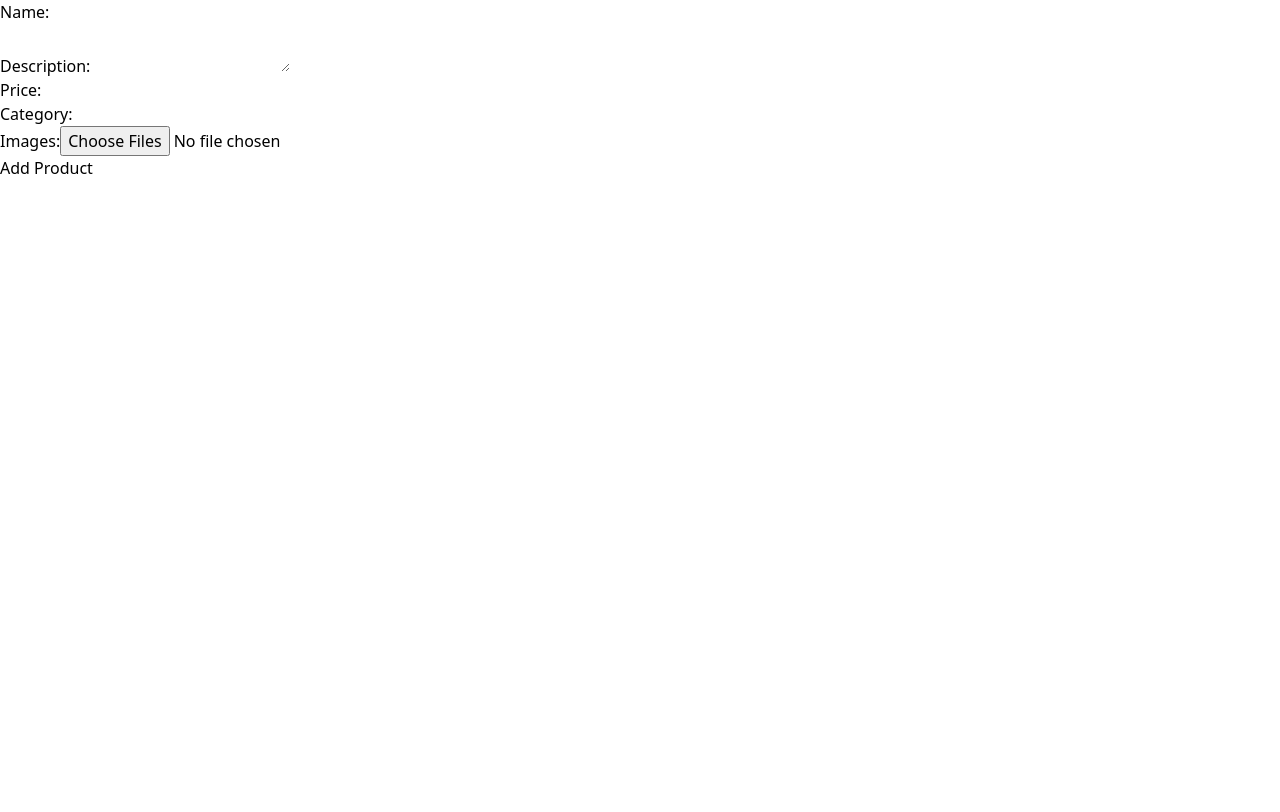
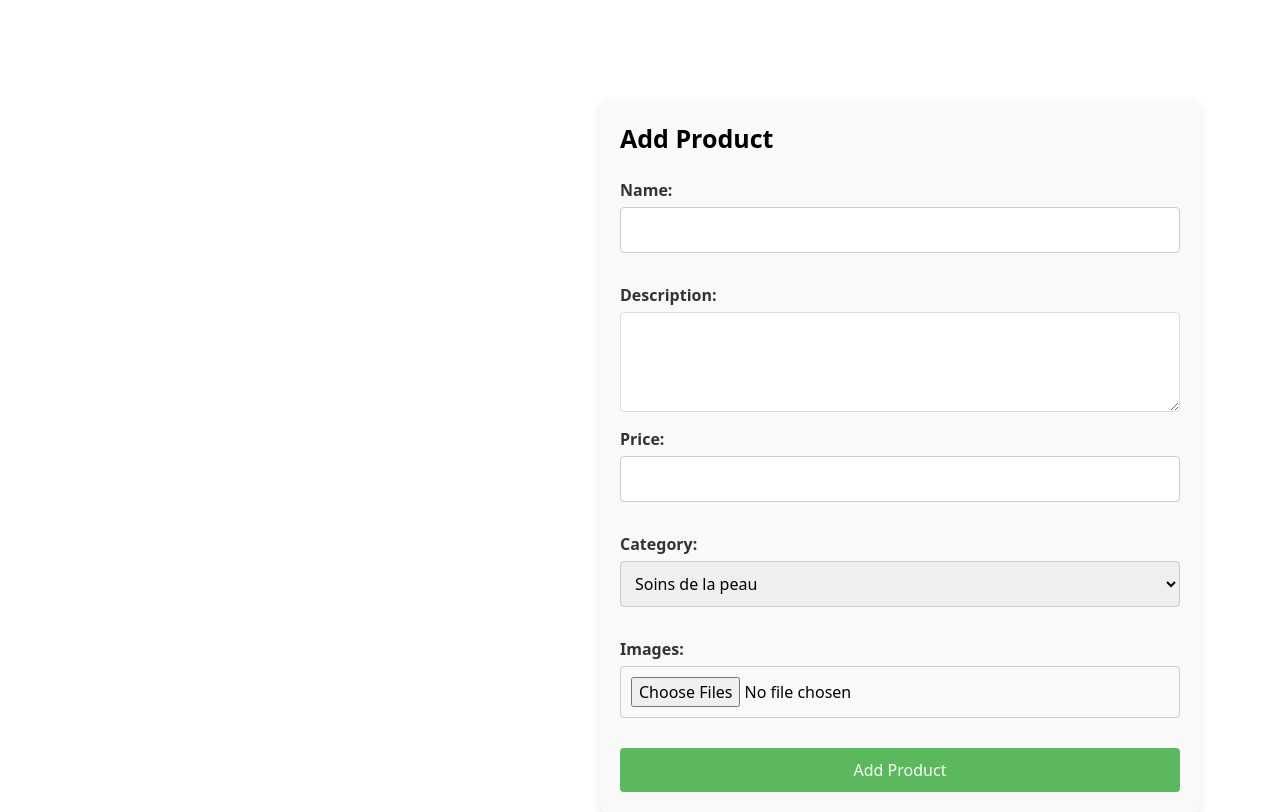
Before and after one commit to Solo-Ecommerce/Ecommerce-solo-Project-, a React (Create React App) app in the folder client/: page /addProducts in a window 1280 px wide. Built offline with nearby package versions, Linux system fonts and the light colour scheme.

Commit message:
fix the style of the add products

```diff
--- a/client/src/App.js
+++ b/client/src/App.js
@@ -56,6 +56,7 @@ import Navbar from "./component/navbar/Navbar";
 import Login from "./component/login/Login";
 import AdminHomePage from "./component/adminHomePage/AdminHomePage";
 import AddProducts from "./component/addProducts/AddProducts";
+import UpdateProducts from "./component/updateProducts/UpdateProducts";
 
 function App() {
   const location = useLocation();
@@ -74,6 +75,7 @@ function App() {
           <Route path="/login" element={<Login />} />
           <Route path="/adminhomepage" element={<AdminHomePage />} />
           <Route path="/addProducts" element={<AddProducts />} />
+          <Route path="/updateproducts" element={<UpdateProducts />} />
         </Routes>
       </div>
     </div>
--- a/client/src/component/addProducts/AddProducts.css
+++ b/client/src/component/addProducts/AddProducts.css
@@ -1,151 +1,93 @@
-/* .add__product__container__admin {
-  display: flex;
-  justify-content: center;
-  align-items: center;
-  height: 100vh;
-  background-color: #f4f4f9;
+.title__product__admin {
+  font-weight: bold;
+  font-size: 25px;
+  margin-bottom: 20px;
+}
+.add-product-container {
+  max-width: 600px;
+  margin-top: 100px;
+  margin-left: 600px;
   padding: 20px;
+  background-color: #f9f9f9;
+  border-radius: 8px;
+  box-shadow: 0 4px 10px rgba(0, 0, 0, 0.1);
 }
 
-.product__details__admin {
-  background-color: #fff;
-  border-radius: 8px;
-  padding: 20px;
-  width: 400px;
-  box-shadow: 0 4px 8px rgba(0, 0, 0, 0.1);
+.add-product-form {
+  display: flex;
+  flex-direction: column;
+  gap: 15px;
+}
+
+.form-group {
   display: flex;
   flex-direction: column;
 }
 
-.add__product__admin {
-  font-weight: bold;
-  font-size: 24px;
-  margin-bottom: 20px;
+.form-label {
+  font-size: 16px;
+  margin-bottom: 5px;
   color: #333;
-  text-align: center;
 }
 
-.input__add__product__admin {
-  background-color: #e0e0e0;
-  border: 1px solid #ccc;
+.form-input,
+.form-textarea {
+  padding: 10px;
+  border: 1px solid #ddd;
   border-radius: 4px;
-  padding: 10px;
-  margin-bottom: 15px;
-  font-size: 16px;
-  color: #333;
-  width: 100%;
-  box-sizing: border-box;
-}
-
-.input__add__product__admin:focus {
-  background-color: #fff;
-  border-color: #007bff;
-  outline: none;
+  font-size: 14px;
   transition: border-color 0.3s ease;
 }
 
-.submit__add__product__admin {
+.form-input:focus,
+.form-textarea:focus {
+  border-color: #007bff;
+  outline: none;
+}
+
+.form-textarea {
+  height: 100px;
+  resize: vertical;
+}
+
+.submit-button {
+  padding: 12px;
   background-color: #007bff;
   color: white;
   border: none;
   border-radius: 4px;
-  padding: 12px;
+  cursor: pointer;
   font-size: 16px;
-  cursor: pointer;
-  width: 100%;
-  margin-top: 15px;
-  text-align: center;
-}
-
-.submit__add__product__admin:hover {
-  background-color: #0056b3;
-} */
-
-/* General Styles */
-body {
-  font-family: Arial, sans-serif;
-  background-color: #f4f4f4;
-  margin: 0;
-  padding: 0;
-  display: flex;
-  justify-content: center;
-  align-items: center;
-  height: 100vh;
-}
-
-h2 {
-  text-align: center;
-  color: #333;
-  font-size: 2rem;
-  margin-bottom: 20px;
-}
-
-form {
-  background-color: #fff;
-  padding: 20px;
-  border-radius: 8px;
-  box-shadow: 0 4px 8px rgba(0, 0, 0, 0.1);
-  max-width: 400px;
-  width: 100%;
-}
-
-form div {
-  margin-bottom: 15px;
-}
-
-label {
-  display: block;
-  margin-bottom: 8px;
-  color: #333;
-  font-weight: bold;
-}
-
-input[type="text"],
-input[type="number"],
-textarea,
-select {
-  width: 100%;
-  padding: 10px;
-  border: 1px solid #ccc;
-  border-radius: 4px;
-  font-size: 1rem;
-  background-color: #f9f9f9;
-}
-
-textarea {
-  height: 100px;
-  resize: none;
-}
-
-input[type="file"] {
-  border: none;
-  font-size: 0.9rem;
-}
-
-button {
-  width: 100%;
-  background-color: #28a745;
-  color: white;
-  padding: 12px;
-  border: none;
-  border-radius: 4px;
-  font-size: 1.1rem;
-  cursor: pointer;
   transition: background-color 0.3s ease;
 }
 
-button:hover {
-  background-color: #218838;
+.submit-button:hover {
+  background-color: #0056b3;
 }
 
-button:disabled {
-  background-color: #ccc;
-  cursor: not-allowed;
+/* Success popup style */
+.success-popup {
+  margin-top: 20px;
+  padding: 10px;
+  background-color: #4caf50;
+  color: white;
+  border-radius: 4px;
+  text-align: center;
+  font-size: 16px;
+  animation: fade-in-out 3s ease;
 }
 
-/* Success message */
-p {
-  color: #28a745;
-  font-size: 1rem;
-  text-align: center;
+@keyframes fade-in-out {
+  0% {
+    opacity: 0;
+  }
+  10% {
+    opacity: 1;
+  }
+  90% {
+    opacity: 1;
+  }
+  100% {
+    opacity: 0;
+  }
 }
--- a/client/src/component/addProducts/AddProducts.jsx
+++ b/client/src/component/addProducts/AddProducts.jsx
@@ -1,97 +1,18 @@
-// import React, { useState } from "react";
-// import { addProductAdmin } from "../service/serviceProducts";
-// import "./AddProducts.css";
-
-// function AddProducts() {
-//   const [name, setName] = useState("");
-//   const [description, setDescription] = useState("");
-//   const [price, setPrice] = useState("");
-//   const [category, setCategory] = useState("");
-//   const [images, setImages] = useState([]);
-//   const [addProd, setAddProd] = useState([]);
-
-//   const handleImageUpload = (e) => {
-//     const files = Array.from(e.target.files);
-//     setImages(files);
-//   };
-
-//   const handleClick = () => {
-//     const formData = new FormData();
-//     formData.append("name", name);
-//     formData.append("description", description);
-//     formData.append("price", price);
-//     formData.append("category", category);
-
-//     images.forEach((image, index) => {
-//       formData.append("images", image);
-//     });
-
-//     addProductAdmin(formData)
-//       .then((res) => {
-//         alert("Product added successfully!");
-//         setAddProd(res);
-//       })
-//       .catch((err) => console.log("The product is not added", err));
-//   };
-
-//   return (
-//     <div className="add__product__container__admin">
-//       <div className="product__details__admin">
-//         <h3 className="add__product__admin">Add New Product</h3>
-//         <input
-//           className="input__add__product__admin"
-//           type="text"
-//           placeholder="Product Name"
-//           onChange={(e) => setName(e.target.value)}
-//         />
-//         <input
-//           className="input__add__product__admin"
-//           type="text"
-//           placeholder="Description"
-//           onChange={(e) => setDescription(e.target.value)}
-//         />
-//         <input
-//           className="input__add__product__admin"
-//           type="number"
-//           placeholder="Price"
-//           onChange={(e) => setPrice(e.target.value)}
-//         />
-//         <input
-//           className="input__add__product__admin"
-//           type="text"
-//           placeholder="Category"
-//           onChange={(e) => setCategory(e.target.value)}
-//         />
-//         <input
-//           className="input__add__product__admin"
-//           type="file"
-//           accept="image/*"
-//           multiple
-//           onChange={handleImageUpload}
-//         />
-//         <button className="submit__btn" onClick={handleClick}>
-//           Add Product
-//         </button>
-//       </div>
-//     </div>
-//   );
-// }
-
-// export default AddProducts;
-
 import React, { useState } from "react";
 import axios from "axios";
+import "./AddProducts.css";
 
 const AddProducts = () => {
   const [formData, setFormData] = useState({
     name: "",
     description: "",
     price: "",
-    category: "",
+    category: "Soins de la peau",
     images: [],
   });
 
   const [imageFiles, setImageFiles] = useState([]);
+  const [successMessage, setSuccessMessage] = useState("");
 
   const handleChange = (e) => {
     const { name, value } = e.target;
@@ -108,7 +29,7 @@ const AddProducts = () => {
     for (const image of imageFiles) {
       const formData = new FormData();
       formData.append("file", image);
-      formData.append("upload_preset", "naruto"); // Replace with your Cloudinary upload preset
+      formData.append("upload_preset", "naruto");
 
       try {
         const res = await axios.post(
@@ -139,17 +60,21 @@ const AddProducts = () => {
         productData
       );
       console.log("Product added:", response.data);
-      // Optionally, reset form or show success message
+      setSuccessMessage("Le produit a été ajouté avec succès !");
+      setTimeout(() => setSuccessMessage(""), 3000);
     } catch (error) {
       console.error("Error adding product:", error);
     }
   };
 
   return (
-    <form onSubmit={handleSubmit}>
-      <div>
-        <label>Name:</label>
+    <div className="add-product-container">
+      <h3 className="title__product__admin">Add Product</h3>
+      <form className="add-product-form" onSubmit={handleSubmit}>
+        <div className="form-group">
+          <label className="form-label">Name:</label>
           <input
+            className="form-input"
             type="text"
             name="name"
             value={formData.name}
@@ -157,18 +82,20 @@ const AddProducts = () => {
             required
           />
         </div>
-      <div>
-        <label>Description:</label>
+        <div className="form-group">
+          <label className="form-label">Description:</label>
           <textarea
+            className="form-textarea"
             name="description"
             value={formData.description}
             onChange={handleChange}
             required
           />
         </div>
-      <div>
-        <label>Price:</label>
+        <div className="form-group">
+          <label className="form-label">Price:</label>
           <input
+            className="form-input"
             type="number"
             name="price"
             value={formData.price}
@@ -176,19 +103,26 @@ const AddProducts = () => {
             required
           />
         </div>
-      <div>
-        <label>Category:</label>
-        <input
-          type="text"
+        <div className="form-group">
+          <label className="form-label">Category:</label>
+          <select
+            className="form-input"
             name="category"
             value={formData.category}
             onChange={handleChange}
             required
-        />
+          >
+            <option value="Soins de la peau">Soins de la peau</option>
+            <option value="Soins des cheveux">Soins des cheveux</option>
+            <option value="Soins des yeux">Soins des yeux</option>
+            <option value="Soins des pieds">Soins des pieds</option>
+            <option value="Cosmétiques">Cosmétiques</option>
+          </select>
         </div>
-      <div>
-        <label>Images:</label>
+        <div className="form-group">
+          <label className="form-label">Images:</label>
           <input
+            className="form-input"
             type="file"
             multiple
             accept="image/*"
@@ -196,8 +130,13 @@ const AddProducts = () => {
             required
           />
         </div>
-      <button type="submit">Add Product</button>
+        <button className="submit-button" type="submit">
+          Add Product
+        </button>
       </form>
+
+      {successMessage && <div className="success-popup">{successMessage}</div>}
+    </div>
   );
 };
 
--- a/client/src/component/adminHomePage/AdminHomePage.jsx
+++ b/client/src/component/adminHomePage/AdminHomePage.jsx
@@ -7,6 +7,7 @@ import { getAllProducts, deleteProduct } from "../service/serviceProducts";
 
 function AdminHomePage() {
   const [products, setProducts] = useState([]);
+  const [successMessage, setSuccessMessage] = useState("");
 
   useEffect(() => {
     const fetchProducts = async () => {
@@ -26,6 +27,8 @@ function AdminHomePage() {
     try {
       await deleteProduct(id);
       setProducts(products.filter((product) => product.productId !== id));
+      setSuccessMessage("Le produit a été supprimé avec succès.");
+      setTimeout(() => setSuccessMessage(""), 3000);
       console.log(`Product with id ${id} deleted.`);
     } catch (err) {
       console.error("Failed to delete product:", err);
@@ -86,6 +89,9 @@ function AdminHomePage() {
           </div>
         </div>
       </div>
+      {successMessage && (
+        <div className="success-popup__admin">{successMessage}</div>
+      )}
     </div>
   );
 }
--- a/client/src/component/adminSideBar/AdminSideBar.jsx
+++ b/client/src/component/adminSideBar/AdminSideBar.jsx
@@ -5,6 +5,7 @@ function AdminSideBar() {
     <div className="sidebar__admim">
       <a href="/adminhomepage">Dashboard</a>
       <a href="/addProducts">Add Products</a>
+      <a href="/updateproducts">update Products</a>
     </div>
   );
 }
--- a/client/src/component/service/serviceProducts.js
+++ b/client/src/component/service/serviceProducts.js
@@ -4,7 +4,7 @@ export const getAllProducts = async () => {
   return axios
     .get(`http://localhost:3000/products/getAllProducts`)
     .then((res) => {
-      console.log(res.data);
+      console.log(res.data.reverse());
       return res.data;
     })
     .catch((error) => {
--- /dev/null
+++ b/client/src/component/updateProducts/UpdateProducts.css
@@ -0,0 +1,63 @@
+.update-products {
+  max-width: 600px; /* Set a max width for the form */
+  margin: 20px auto; /* Center the form */
+  padding: 20px; /* Add padding around the form */
+  border: 1px solid #ddd; /* Light border */
+  border-radius: 8px; /* Rounded corners */
+  box-shadow: 0 4px 8px rgba(0, 0, 0, 0.1); /* Subtle shadow */
+  background-color: #fff; /* White background */
+}
+
+.update-title {
+  text-align: center; /* Center the title */
+  margin-bottom: 20px; /* Space below the title */
+  font-size: 24px; /* Font size for title */
+}
+
+.inputs__container__update {
+  display: flex; /* Use flexbox for layout */
+  flex-direction: column; /* Stack elements vertically */
+}
+
+.form-input__update,
+.form-input {
+  margin-bottom: 15px; /* Space between inputs */
+  padding: 10px; /* Inner padding */
+  border: 1px solid #ccc; /* Border for inputs */
+  border-radius: 4px; /* Rounded corners */
+  font-size: 16px; /* Font size */
+  transition: border-color 0.3s; /* Transition effect */
+}
+
+.form-input__update:focus,
+.form-input:focus {
+  border-color: #66afe9; /* Change border color on focus */
+  outline: none; /* Remove default outline */
+}
+
+.form-label {
+  margin-bottom: 5px; /* Space below labels */
+  font-weight: bold; /* Bold labels */
+}
+
+.submit-button {
+  padding: 10px; /* Inner padding */
+  background-color: #5cb85c; /* Green background */
+  color: white; /* White text */
+  border: none; /* No border */
+  border-radius: 4px; /* Rounded corners */
+  cursor: pointer; /* Pointer cursor on hover */
+  font-size: 16px; /* Font size */
+  transition: background-color 0.3s; /* Transition effect */
+}
+
+.submit-button:hover {
+  background-color: #4cae4c; /* Darker green on hover */
+}
+
+.success-message {
+  margin-top: 15px; /* Space above success message */
+  color: #5cb85c; /* Green text */
+  text-align: center; /* Center the message */
+  font-weight: bold; /* Bold message */
+}
--- /dev/null
+++ b/client/src/component/updateProducts/UpdateProducts.jsx
@@ -0,0 +1,143 @@
+import React, { useState } from "react";
+import axios from "axios";
+import "./UpdateProducts.css"; // Import your CSS file
+
+function UpdateProducts() {
+  const [formData, setFormData] = useState({
+    name: "",
+    description: "",
+    price: "",
+    category: "Soins de la peau",
+    images: [],
+  });
+  const [imageFiles, setImageFiles] = useState([]);
+  const [successMessage, setSuccessMessage] = useState("");
+
+  const handleChange = (e) => {
+    const { name, value } = e.target;
+    setFormData({ ...formData, [name]: value });
+  };
+
+  const handleImageChange = (e) => {
+    setImageFiles([...e.target.files]);
+  };
+
+  const uploadImages = async () => {
+    const imageUrls = [];
+
+    for (const image of imageFiles) {
+      const formData = new FormData();
+      formData.append("file", image);
+      formData.append("upload_preset", "naruto");
+
+      try {
+        const res = await axios.post(
+          "https://api.cloudinary.com/v1_1/drbgxo3ua/image/upload",
+          formData
+        );
+        imageUrls.push(res.data.secure_url);
+      } catch (error) {
+        console.error("Error uploading image:", error);
+      }
+    }
+
+    return imageUrls;
+  };
+
+  const handleSubmit = async (e, id) => {
+    e.preventDefault();
+
+    const imageUrls = await uploadImages();
+    const productData = {
+      ...formData,
+      images: imageUrls,
+    };
+
+    try {
+      const response = await axios.post(
+        `http://localhost:3000/products/update/${id}`,
+        productData
+      );
+      console.log("Product modified:", response.data);
+      setSuccessMessage("Le produit a été modifié avec succès !");
+      setTimeout(() => setSuccessMessage(""), 3000);
+    } catch (error) {
+      console.error("Error updating product:", error);
+    }
+  };
+
+  return (
+    <div className="update-products">
+      <h2 className="update-title">Update Product</h2>
+      <form
+        onSubmit={(e) => handleSubmit(e, formData.id)}
+        className="update-form"
+      >
+        <div className="inputs__container__update">
+          <input
+            className="form-input__update"
+            type="text"
+            name="name"
+            placeholder="Product Name"
+            value={formData.name}
+            onChange={handleChange}
+            required
+          />
+          <input
+            className="form-input__update"
+            type="text"
+            name="description"
+            placeholder="Product Description"
+            value={formData.description}
+            onChange={handleChange}
+            required
+          />
+          <input
+            className="form-input__update"
+            type="number"
+            name="price"
+            placeholder="Product Price"
+            value={formData.price}
+            onChange={handleChange}
+            required
+          />
+          <div className="form-group">
+            <label className="form-label">Category:</label>
+            <select
+              className="form-input"
+              name="category"
+              value={formData.category}
+              onChange={handleChange}
+              required
+            >
+              <option value="Soins de la peau">Soins de la peau</option>
+              <option value="Soins des cheveux">Soins des cheveux</option>
+              <option value="Soins des yeux">Soins des yeux</option>
+              <option value="Soins des pieds">Soins des pieds</option>
+              <option value="Cosmétiques">Cosmétiques</option>
+            </select>
+          </div>
+          <div className="form-group">
+            <label className="form-label">Images:</label>
+            <input
+              className="form-input"
+              type="file"
+              multiple
+              accept="image/*"
+              onChange={handleImageChange}
+              required
+            />
+          </div>
+          <button className="submit-button" type="submit">
+            Update Product
+          </button>
+        </div>
+      </form>
+      {successMessage && (
+        <div className="success-message">{successMessage}</div>
+      )}
+    </div>
+  );
+}
+
+export default UpdateProducts;
```
Also changed, not shown: client/src/component/adminHomePage/AdminHomePage.css (+9 -0 lines). Lines whose indentation alone changed are shown as unchanged.
